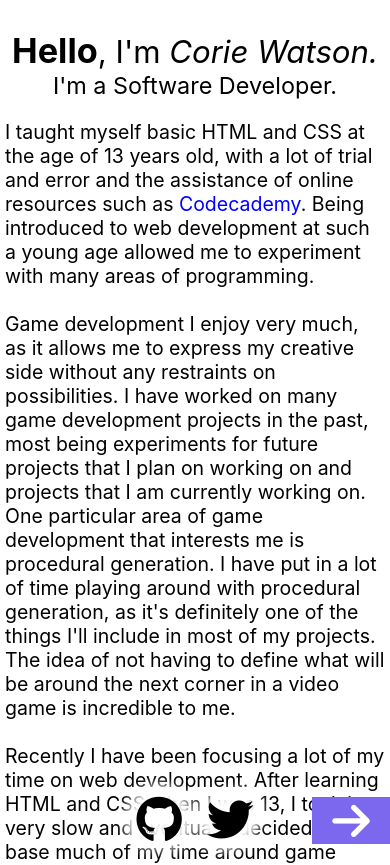
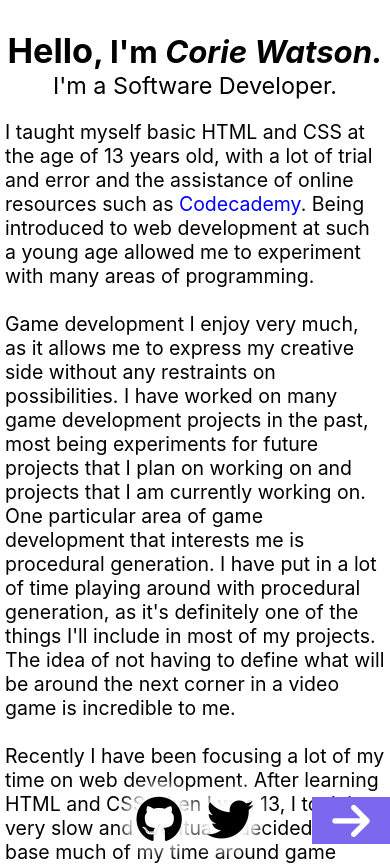
Before and after one commit to CorieW/Portfolio-Front, a React (Create React App) app: page / in a window 390 px wide. Shown: the top 865 px of the page. Built offline with nearby package versions, Linux system fonts and the light colour scheme.

Commit message:
Changed phone header to bold and arrow centering.

```diff
--- a/src/App.css
+++ b/src/App.css
@@ -64,6 +64,7 @@ a {
 
   .header {
     font-size: 8vw;
+    font-weight: bold;
   }
 
   .sub-header {
--- a/src/components/Slideshow/Slideshow.css
+++ b/src/components/Slideshow/Slideshow.css
@@ -12,6 +12,7 @@
 
     font-size: 35px;
     color: white;
+    text-align: center;
 
     transition: width 0.5s;
 }
```
